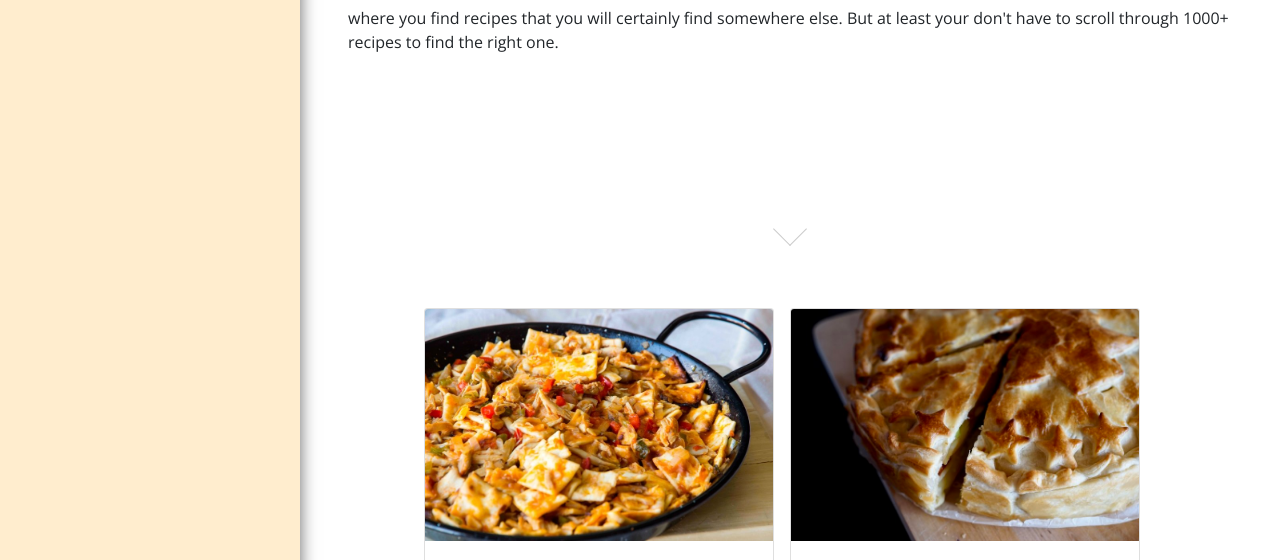
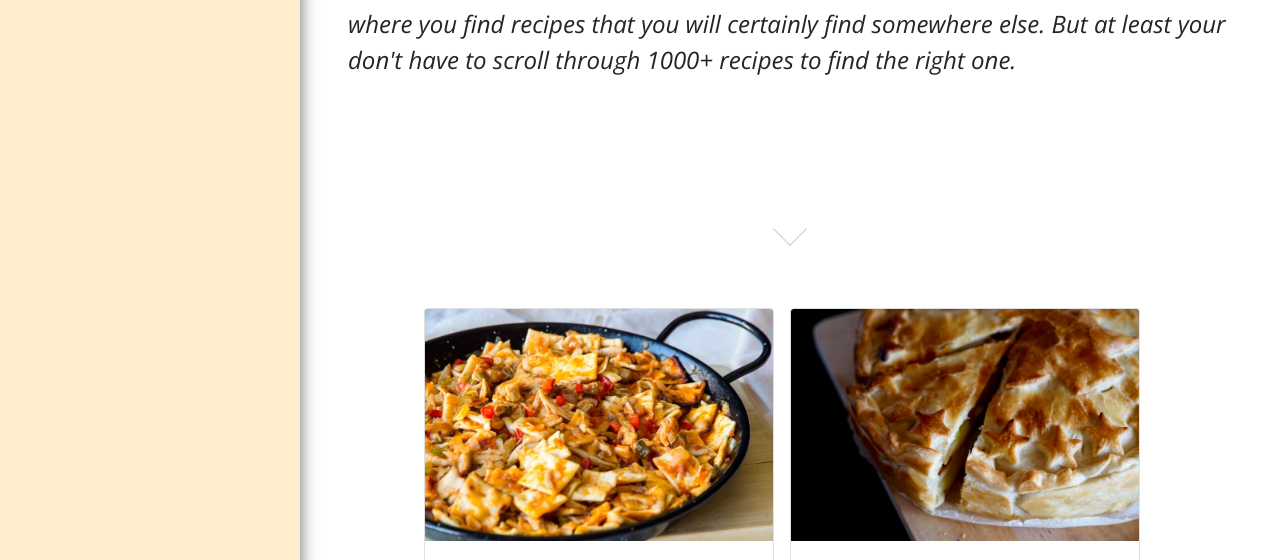
Before and after one commit to widukin/NotAnotherCookBook, a plain HTML site: page index.html in a window 1280 px wide. Shown: the part 540-1100 px from the top of the page. Drawn offline with nearby package versions, Linux system fonts and the light colour scheme.

Commit message:
add description styling to hero header

```diff
--- a/index.html
+++ b/index.html
@@ -30,7 +30,7 @@
           </div>
           <header class="container p-5">
               <h1 class="text-uppercase">Not Another Cookbook</h1>
-              <p class="py-3">where you find recipes that you will certainly find somewhere else. But at least your don't have to scroll through 1000+ recipes to find the right one.</p>
+              <p class=" description py-3">where you find recipes that you will certainly find somewhere else. But at least your don't have to scroll through 1000+ recipes to find the right one.</p>
           </header>
           <div id="hero_scroll">
             <a href="#card"><span></span></a>
```
